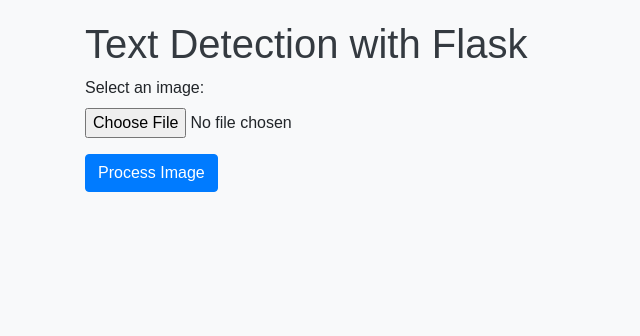
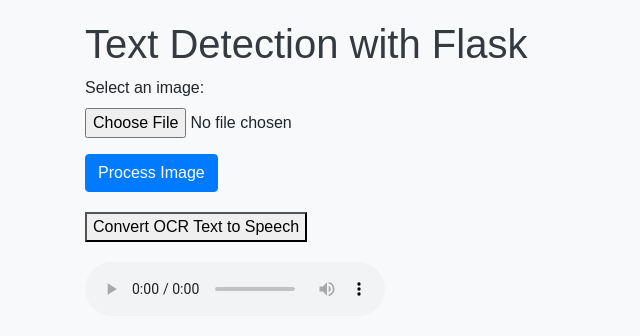
Before and after one commit to projet-md5-lebrun/ocr_docker, a Flask app: page / in a window 1280 px wide. Shown: the top 336 px of the page, without its empty margins (0-640 px from the left). Run offline with Flask 3, Linux system fonts and the light colour scheme; some libraries are stand-ins or nearby versions.

Commit message:
Update index.html

```diff
--- a/app/templates/index.html
+++ b/app/templates/index.html
@@ -57,6 +57,15 @@
             <button type="submit" class="btn btn-primary">Process Image</button>
         </form>
 
+        <form action="/text_to_speech" method="post">
+            <button type="submit">Convert OCR Text to Speech</button>
+        </form>
+
+        <audio controls>
+            <source src="./app/output.mp3" type="audio/mp3">
+
+          </audio>
+
         {% if results %}
             <div class="result-container">
                 <h2>Extracted Texts (EasyOCR):</h2>
@@ -73,6 +82,7 @@
         {% if image_path %}
             <img src="{{ image_path }}" alt="Image Preview" class="image-preview">
         {% endif %}
+
     </div>
 </body>
 </html>
```
